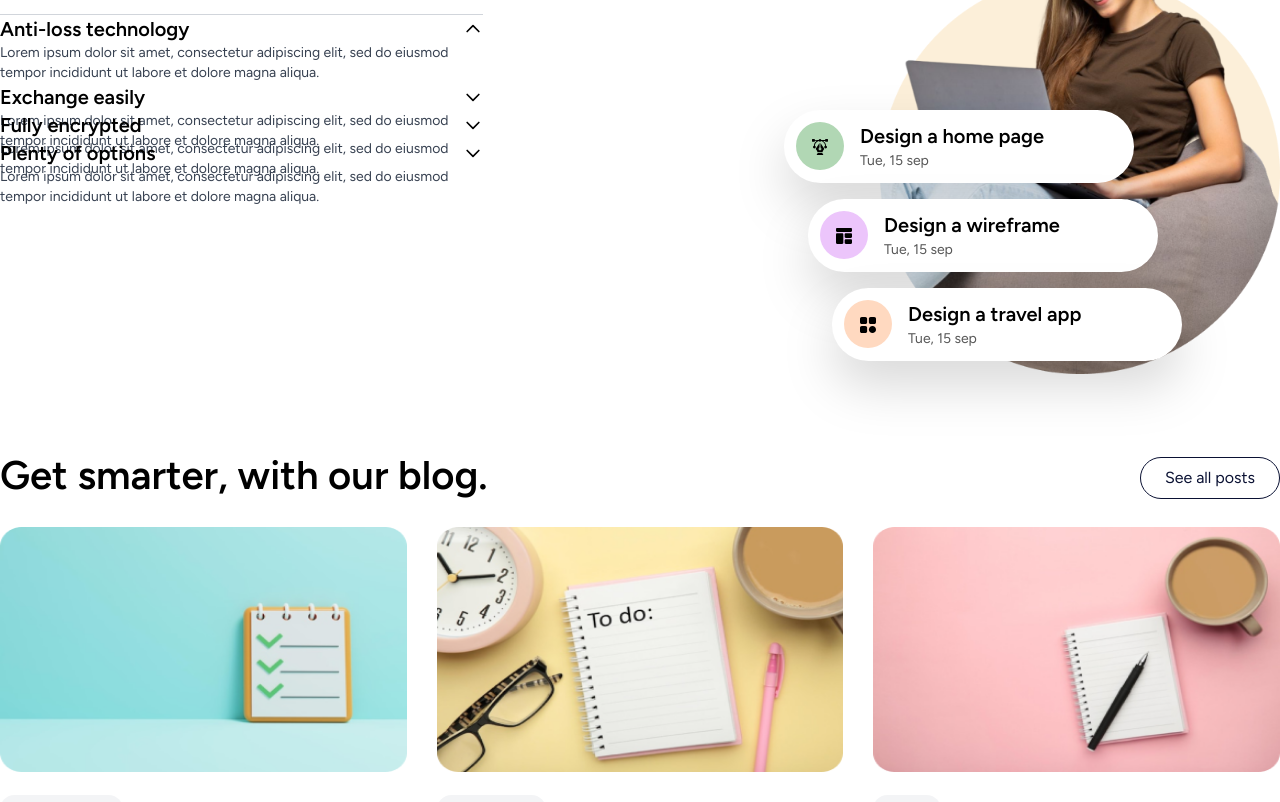
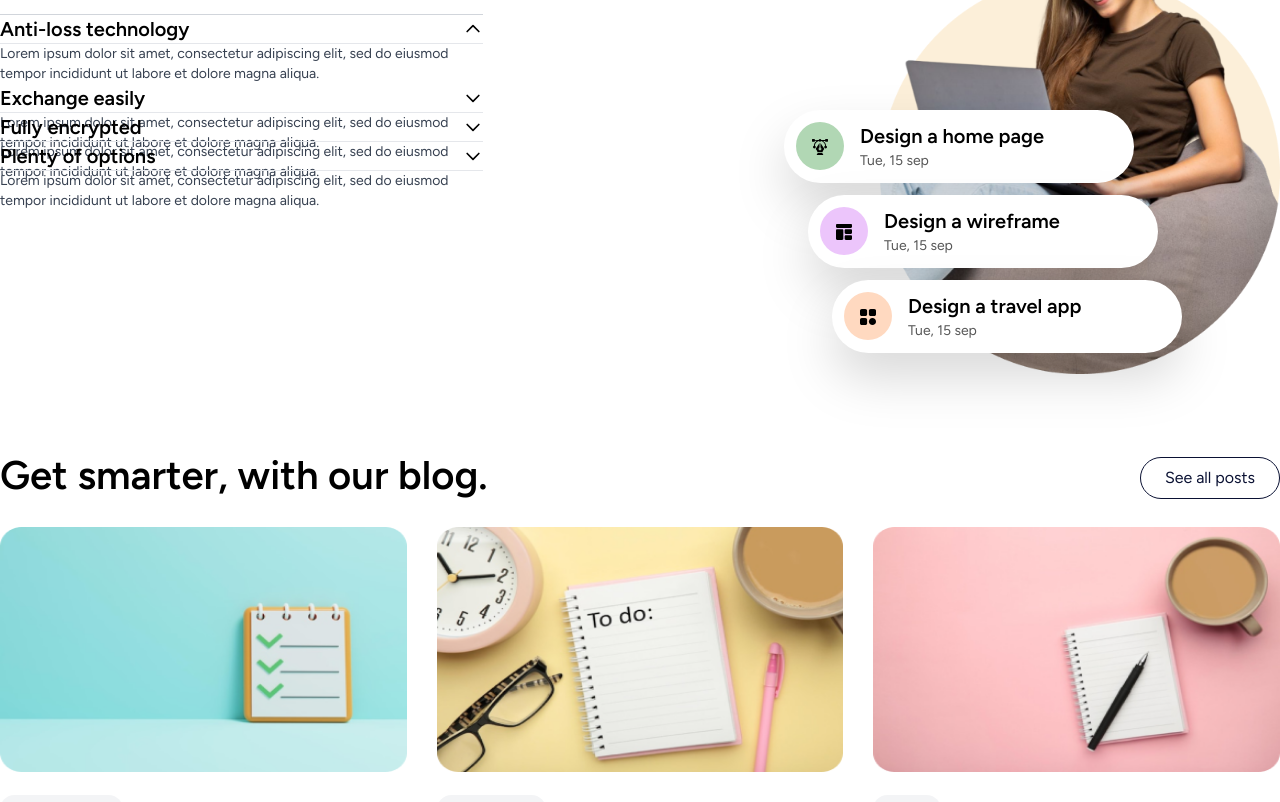
Before and after one commit to sshahriazz/trident-official, a Next.js app: page / in a window 1280 px wide. Shown: the part 1040-1842 px from the top of the page. Built offline with nearby package versions, Linux system fonts and the light colour scheme.

Commit message:
Accordion spacing issues fixed on care section

```diff
--- a/components/take-care-section/Flyer.tsx
+++ b/components/take-care-section/Flyer.tsx
@@ -13,7 +13,7 @@ const Flyer = ({
     return (
         <div
             className={`${className && className
-                } flex rounded-full p-3 mb-4 w-[350px] bg-white drop-shadow-2xl`}
+                } flex rounded-full p-3 mb-3 w-[350px] bg-white drop-shadow-2xl`}
         >
             <div
                 className={`${iconBg && iconBg
--- a/components/take-care-section/TakeCareBannerSection.tsx
+++ b/components/take-care-section/TakeCareBannerSection.tsx
@@ -13,10 +13,10 @@ const TakeCareBannerSection = () => {
                 width={400}
                 height={480}
             />
-            <div className="absolute top-[13.5rem] left-[-6rem]">
+            <div className="sm:absolute top-[13.5rem] left-[-6rem] mt-9 sm:mt-0">
                 <Flyer data={flyerData.home} iconBg="bg-[#B1D7B4]" />
-                <Flyer data={flyerData.wireframe} className="ml-6" iconBg="bg-[#ECC5FB]" />
-                <Flyer data={flyerData.travel} className="ml-12" iconBg="bg-[#FFD9C0]" />
+                <Flyer data={flyerData.wireframe} className="sm:ml-6" iconBg="bg-[#ECC5FB]" />
+                <Flyer data={flyerData.travel} className="sm:ml-12" iconBg="bg-[#FFD9C0]" />
             </div>
         </div>
     );
--- a/components/take-care-section/TakeCareLeftSection.tsx
+++ b/components/take-care-section/TakeCareLeftSection.tsx
@@ -37,7 +37,7 @@ const TakeCareLeftSection = () => {
             <hr className="border-1 border-gray-300 mt-10" />
             {takeCareData.map((item) => (
                 <Accordion key={item.id} open={open === item.id} icon={<Icon id={item.id} open={open} />}>
-                    <AccordionHeader onClick={() => handleOpen(item.id)}>
+                    <AccordionHeader onClick={() => handleOpen(item.id)} className="border-b">
                         {item.title}
                     </AccordionHeader>
                     <AccordionBody>
```
